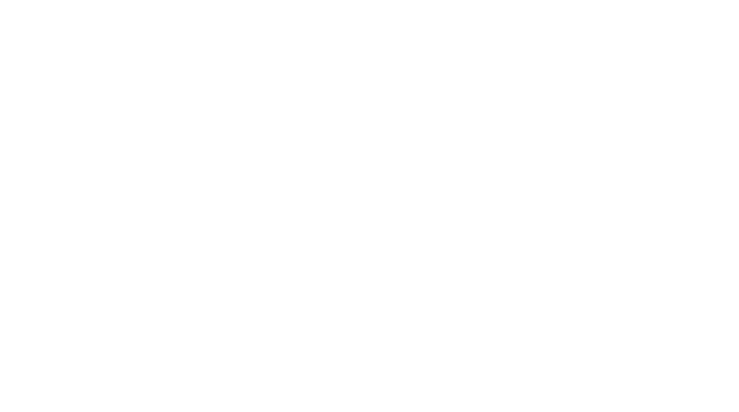
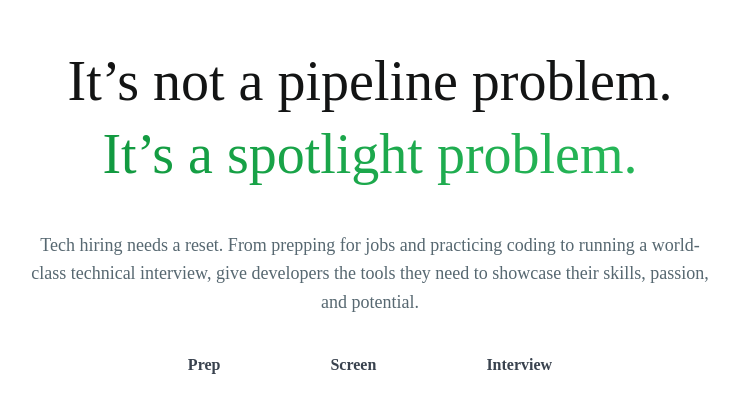
Before and after one commit to shakhrillodev/vuex-team-contest-7, a React (Vite) app: page / in a window 1280 px wide. Shown: the part 987-1399 px from the top of the page, without its empty margins (270-1009 px from the left). Before the commit the page ends 972 px from the top, so only its background shows below. Built offline with nearby package versions, Linux system fonts and the light colour scheme.

Commit message:
feat: hiring pages

```diff
--- a/package.json
+++ b/package.json
@@ -21,6 +21,7 @@
     "eslint-plugin-react": "^7.34.0",
     "eslint-plugin-react-hooks": "^4.6.0",
     "eslint-plugin-react-refresh": "^0.4.5",
+    "sass": "^1.72.0",
     "vite": "^5.1.6"
   }
 }
--- a/src/components/5-home/2-hiring/hiring.jsx
+++ b/src/components/5-home/2-hiring/hiring.jsx
@@ -0,0 +1,32 @@
+import "./hiring.scss";
+
+const Hiring = () => {
+  return (
+    <div className="home-hiring box">
+      <h2>It’s not a pipeline problem.</h2>
+      <h3>It’s a spotlight problem.</h3>
+
+      <p>
+        Tech hiring needs a reset. From prepping for jobs and practicing coding
+        to running a world-class technical interview, give developers the tools
+        they need to showcase their skills, passion, and potential.
+      </p>
+
+      <ul>
+        <li>
+          <a href="#community">Prep</a>
+        </li>
+
+        <li>
+          <a href="#screen">Screen</a>
+        </li>
+
+        <li>
+          <a href="#interview">Interview</a>
+        </li>
+      </ul>
+    </div>
+  );
+};
+
+export default Hiring;
--- /dev/null
+++ b/src/components/5-home/2-hiring/hiring.scss
@@ -0,0 +1,40 @@
+.home-hiring {
+  h2,
+  h3 {
+    color: #131414;
+    font-size: 56px;
+    font-weight: 300;
+    line-height: 1.3;
+    text-align: center;
+  }
+
+  h3 {
+    color: #068932;
+    background: -webkit-linear-gradient(right, #32c766, #068932);
+    -webkit-background-clip: text;
+    -webkit-text-fill-color: transparent;
+  }
+
+  p {
+    color: #576871;
+    font-size: 18px;
+    font-weight: 300;
+    line-height: 1.59;
+    text-align: center;
+    max-width: 680px;
+    margin: 40px auto;
+  }
+
+  ul {
+    display: flex;
+    justify-content: center;
+    gap: 110px;
+
+    li a {
+      color: #39424e;
+      font-weight: 600;
+      text-align: center;
+      text-decoration: none;
+    }
+  }
+}
--- a/src/components/5-home/home.jsx
+++ b/src/components/5-home/home.jsx
@@ -1,11 +1,13 @@
-import Intro from "./1-intro/intro"
+import Intro from "./1-intro/intro";
+import Hiring from "./2-hiring/hiring";
 
 const Home = () => {
   return (
     <div>
-        <Intro />
+      <Intro />
+      <Hiring />
     </div>
-  )
-}
+  );
+};
 
-export default Home
+export default Home;
```
Also changed, not shown: src/components/4-navbar/navbar.jsx (+10 -10 lines), src/components/5-home/2-hiring/hiring.css (deleted), 1 other file (tests, documents, lock files or other folders).
